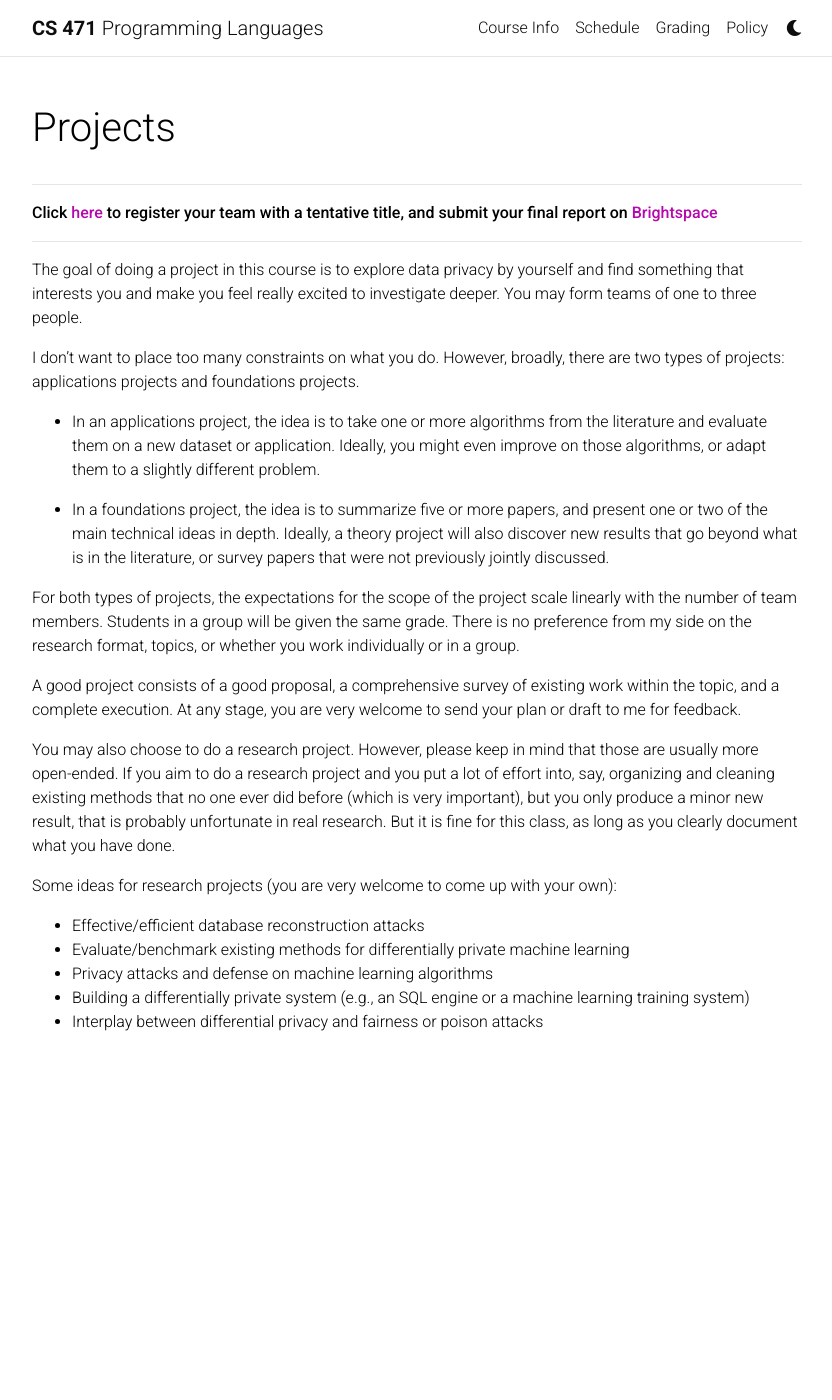
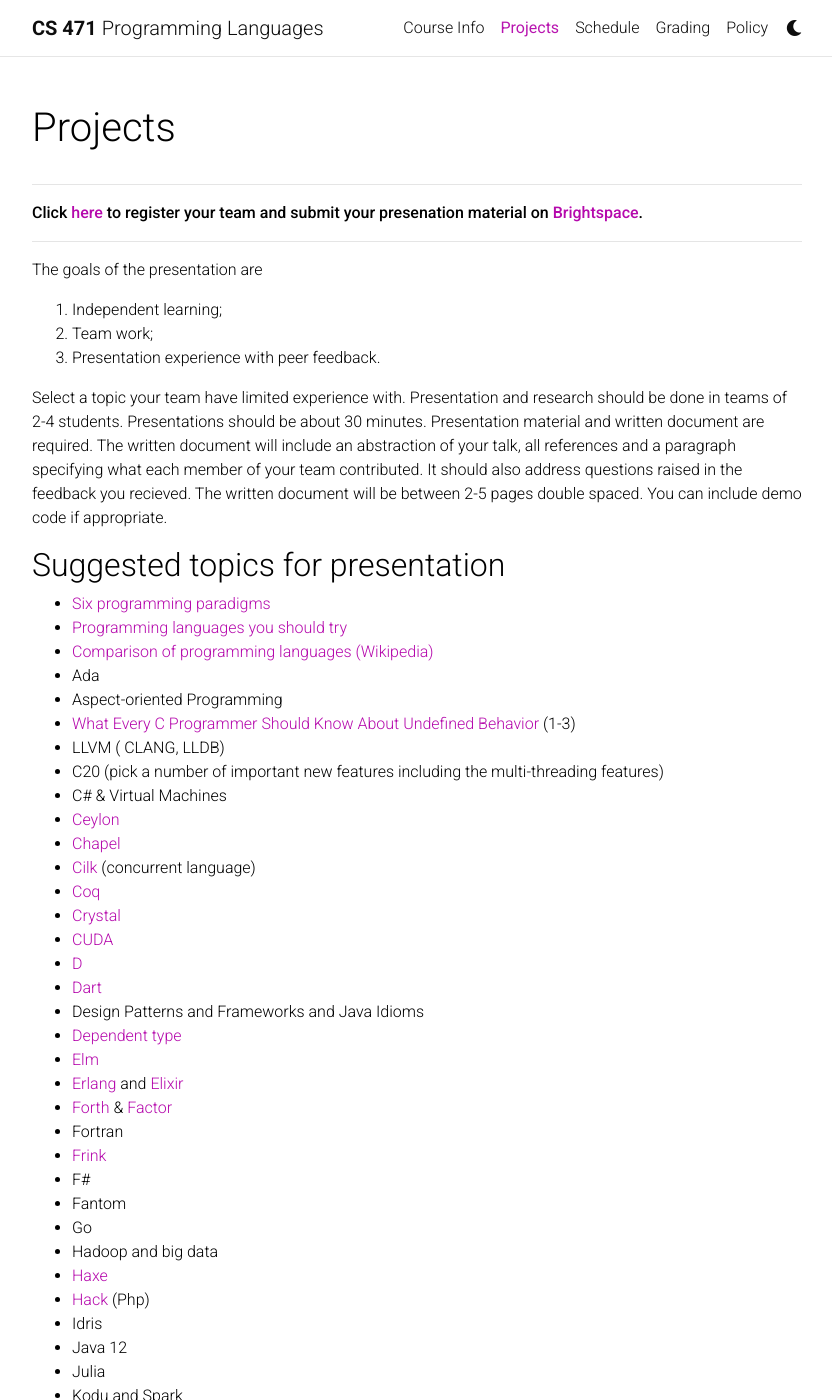
Before and after one commit to zeyudding/S23-CS471, a Jekyll site: the page built from _pages/projects.md, in a window 1280 px wide and 1400 px high. Shown: the whole window, without its empty margins (223-1055 px from the left). Built offline with Jekyll 4.4.1, drawn with Linux system fonts in a browser that asks for light colours; comment, search, counter and statistics services are not loaded; a style sheet for code colours, icons or effects is not loaded; some of the changed text lies outside the part shown.

Commit message:
add presentation

```diff
--- a/_pages/projects.md
+++ b/_pages/projects.md
@@ -3,42 +3,92 @@ layout: page
 title: Projects
 permalink: /projects/
 description:
-nav: false
-nav_order: 6
+nav: true
+nav_order: 3
 ---
 
 ---
 
-**Click [here](https://docs.google.com/spreadsheets/d/1Sbka2ssnBmBA_SFjplAI-KE0fgwbwO5Ne5832naLMus/edit?usp=sharing) to register your team with a tentative title, and submit your final report on [Brightspace](https://brightspace.binghamton.edu/)**
+**Click [here](https://docs.google.com/spreadsheets/d/1sta-ui77nLe0KOHv-sc4_wg4hzOTx6lLtafVZyzf1M8/edit?usp=sharing) to register your team and submit your presenation material on [Brightspace](https://brightspace.binghamton.edu/).**
 
 ---
 
-The goal of doing a project in this course is to explore data privacy by yourself and find something that interests you and make you feel really excited to investigate deeper. You may form teams of one to three people.
+The goals of the presentation are
 
-I don’t want to place too many constraints on what you do. However, broadly, there are two types
-of projects: applications projects and foundations projects.
+1. Independent learning;
+2. Team work;
+3. Presentation experience with peer feedback.
 
-* In an applications project, the idea is to take one or more algorithms from the literature and evaluate
-them on a new dataset or application. Ideally, you might even improve on those algorithms, or adapt
-them to a slightly different problem.
+Select a topic your team have limited experience with. Presentation and research should be done in teams of 2-4 students.  Presentations should be about 30 minutes.  Presentation material and written document are required.  The written document will include an abstraction of your talk, all references and a paragraph specifying what each member of your team contributed.   It should also address questions raised in the feedback you recieved. The written document will be between 2-5 pages double spaced.
+You can include demo code if appropriate.
 
-* In a foundations project, the idea is to summarize five or more papers, and present one or two of the
-main technical ideas in depth. Ideally, a theory project will also discover new results that go beyond
-what is in the literature, or survey papers that were not previously jointly discussed.
-
-For both types of projects, the expectations for the scope of the project scale linearly with the
-number of team members. Students in a group will be given the same grade. There is no preference from my side on the research format, topics, or whether you work individually or in a group.
+## Suggested topics for presentation
 
 
-
-A good project consists of a good proposal, a comprehensive survey of existing work within the topic, and a complete execution. At any stage, you are very welcome to send your plan or draft to me for feedback.
-
-
-You may also choose to do a research project. However, please keep in mind that those are usually more open-ended. If you aim to do a research project and you put a lot of effort into, say, organizing and cleaning existing methods that no one ever did before (which is very important), but you only produce a minor new result, that is probably unfortunate in real research. But it is fine for this class, as long as you clearly document what you have done.
-
-Some ideas for research  projects (you are very welcome to come up with your own):
-* Effective/efficient database reconstruction attacks
-* Evaluate/benchmark existing methods for differentially private machine learning
-* Privacy attacks and defense on machine learning algorithms
-* Building a differentially private system (e.g., an SQL engine or a machine learning training system)
-* Interplay between differential privacy and fairness or poison attacks
+* [Six programming paradigms](https://www.ybrikman.com/writing/2014/04/09/six-programming-paradigms-that-will/)
+* [Programming languages you should try](https://www.techadvisor.com/article/724758/top-programming-languages-you-should-try.html)
+* [Comparison of programming languages (Wikipedia)](https://en.wikipedia.org/wiki/Comparison_of_programming_languages)
+* Ada
+* Aspect-oriented Programming
+* [What Every C Programmer Should Know About Undefined Behavior](http://blog.llvm.org/2011/05/what-every-c-programmer-should-know.html) (1-3)
+* LLVM ( CLANG, LLDB)
+* C20 (pick a number of important new features including the multi-threading features)
+* C#  & Virtual Machines
+* [Ceylon](https://en.wikipedia.org/wiki/Ceylon_(programming_language))
+* [Chapel](https://chapel-lang.org/)
+* [Cilk](https://en.wikipedia.org/wiki/Cilk) (concurrent language)
+* [Coq](https://coq.inria.fr/)
+* [Crystal](https://crystal-lang.org/reference/1.7/)
+* [CUDA](https://en.wikipedia.org/wiki/CUDA)
+* [D](https://dlang.org/)
+* [Dart](https://dart.dev/)
+* Design Patterns and Frameworks and Java Idioms
+* [Dependent type](https://en.wikipedia.org/wiki/Dependent_type)
+* [Elm](https://elm-lang.org/)
+* [Erlang](https://www.erlang.org/) and [Elixir](https://elixir-lang.org/)
+* [Forth](https://en.wikipedia.org/wiki/Forth_(programming_language)) & [Factor](https://factorcode.org/)
+* Fortran
+* [Frink](https://frinklang.org/)
+* F#
+* Fantom
+* Go
+* Hadoop and big  data
+* [Haxe](https://haxe.org/)
+* [Hack](https://hacklang.org/) (Php)
+* Idris
+* Java 12
+* Julia
+* Kodu and Spark
+* [Kotlin](https://kotlinlang.org/)
+* Larch
+* Lua
+* Opa (for web developement)
+* MapReduce -hadoop etc
+* ML
+* Newspeak
+* Objective C & Smalltalk  & Swift
+* OCaml
+* Open Source License/ Copywrite laws
+* PHP -- JavaScript (ECMAScript) and TypeScript
+* Processing
+* Programming by Contract
+* Program correctness proofs
+* Programming Without Coding Technology
+* R
+* Raku
+* Red
+* Report on "The Pragmatic Programmer"
+* Rust
+* Scala
+* Scheme/Lisp/Clojure
+* Scratch
+* SETL
+* Shen
+* Snobol
+* [Subtext](https://www.subtext-lang.org/)
+* Theory -- Monads
+* Unity (C#/Xamarin/etc)
+* [Verilog](https://en.wikipedia.org/wiki/Verilog)
+* X10
+* [Z notation](https://en.wikipedia.org/wiki/Z_notation)
+* [π-calculus](https://en.wikipedia.org/wiki/%CE%A0-calculus)
```
Also changed, not shown: 10 other files.
